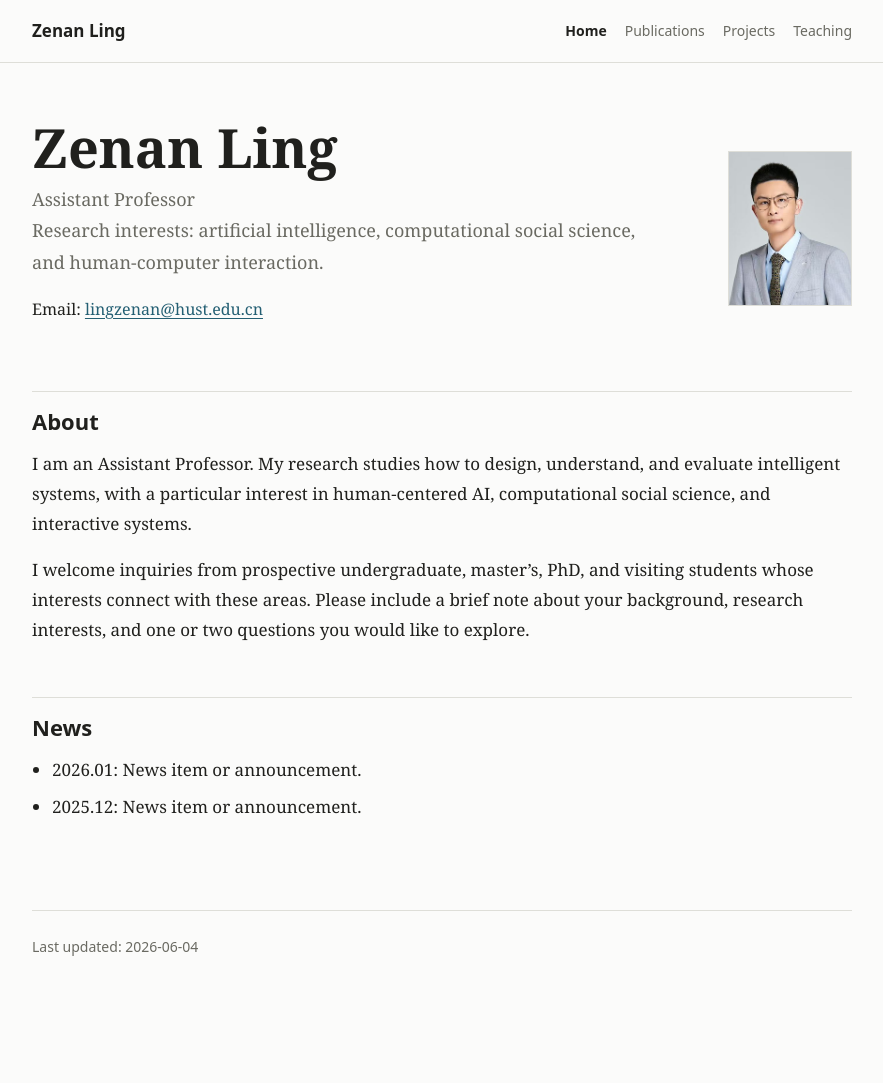
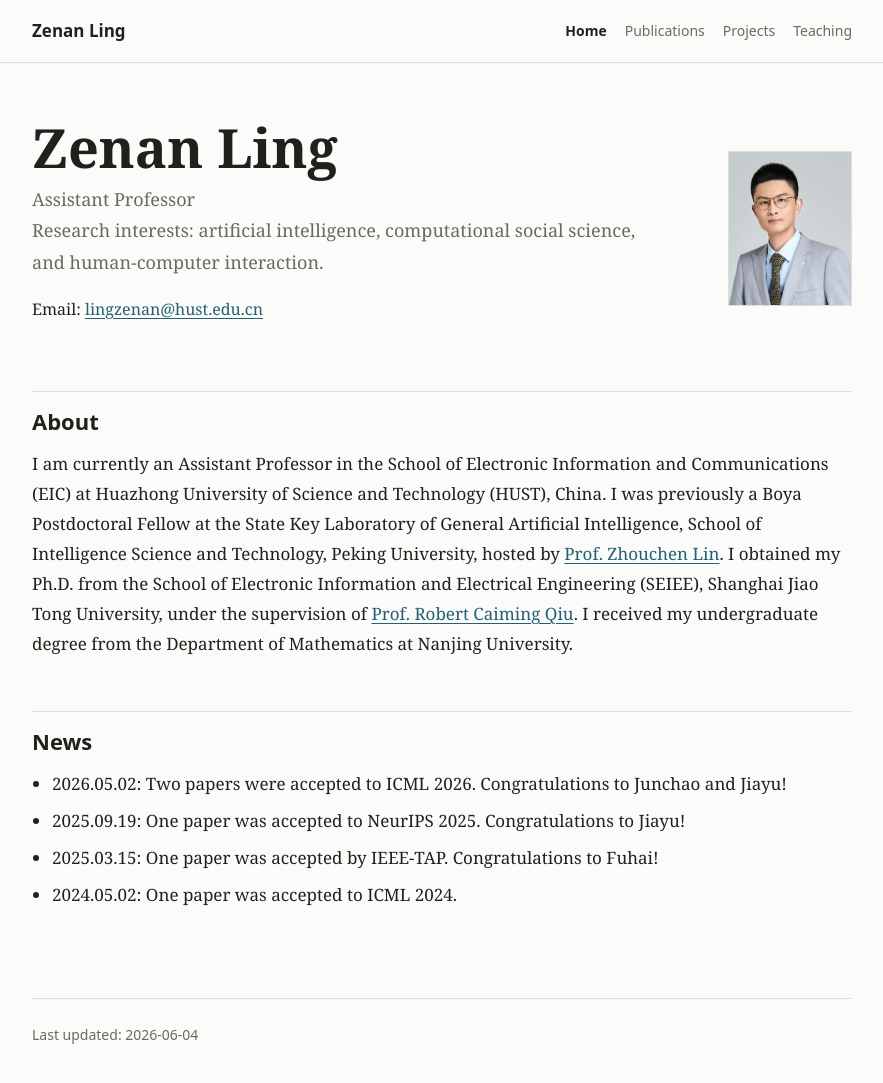
Before and after one commit to lingzenan/lingzenan.github.io, a Jekyll site: the page built from index.md, in a window 1280 px wide and 1083 px high. Shown: the whole window, without its empty margins (198-1081 px from the left). Built offline with Jekyll 4.4.1, drawn with Linux system fonts in a browser that asks for light colours.

Commit message:
Update homepage introduction and news

```diff
--- a/_config.yml
+++ b/_config.yml
@@ -1,5 +1,5 @@
 title: Zenan Ling
-description: 助理教授，某某大学某某学院
-lang: zh-CN
+description: Assistant Professor at Huazhong University of Science and Technology
+lang: en
 markdown: kramdown
 theme: null
--- a/index.md
+++ b/index.md
@@ -18,12 +18,13 @@ description: Assistant Professor
 ## About
 {: #about }
 
-I am an Assistant Professor. My research studies how to design, understand, and evaluate intelligent systems, with a particular interest in human-centered AI, computational social science, and interactive systems.
+I am currently an Assistant Professor in the School of Electronic Information and Communications (EIC) at Huazhong University of Science and Technology (HUST), China. I was previously a Boya Postdoctoral Fellow at the State Key Laboratory of General Artificial Intelligence, School of Intelligence Science and Technology, Peking University, hosted by [Prof. Zhouchen Lin](https://scholar.google.com/citations?user=TanjFwoAAAAJ&hl=zh-CN). I obtained my Ph.D. from the School of Electronic Information and Electrical Engineering (SEIEE), Shanghai Jiao Tong University, under the supervision of [Prof. Robert Caiming Qiu](https://scholar.google.com/citations?user=FTLNXX8AAAAJ&hl=zh-CN). I received my undergraduate degree from the Department of Mathematics at Nanjing University.
 
-I welcome inquiries from prospective undergraduate, master's, PhD, and visiting students whose interests connect with these areas. Please include a brief note about your background, research interests, and one or two questions you would like to explore.
 
 ## News
 {: #news }
 
-- 2026.01: News item or announcement.
-- 2025.12: News item or announcement.
+- 2026.05.02: Two papers were accepted to ICML 2026. Congratulations to Junchao and Jiayu!
+- 2025.09.19: One paper was accepted to NeurIPS 2025. Congratulations to Jiayu!
+- 2025.03.15: One paper was accepted by IEEE-TAP. Congratulations to Fuhai!
+- 2024.05.02: One paper was accepted to ICML 2024.
```
